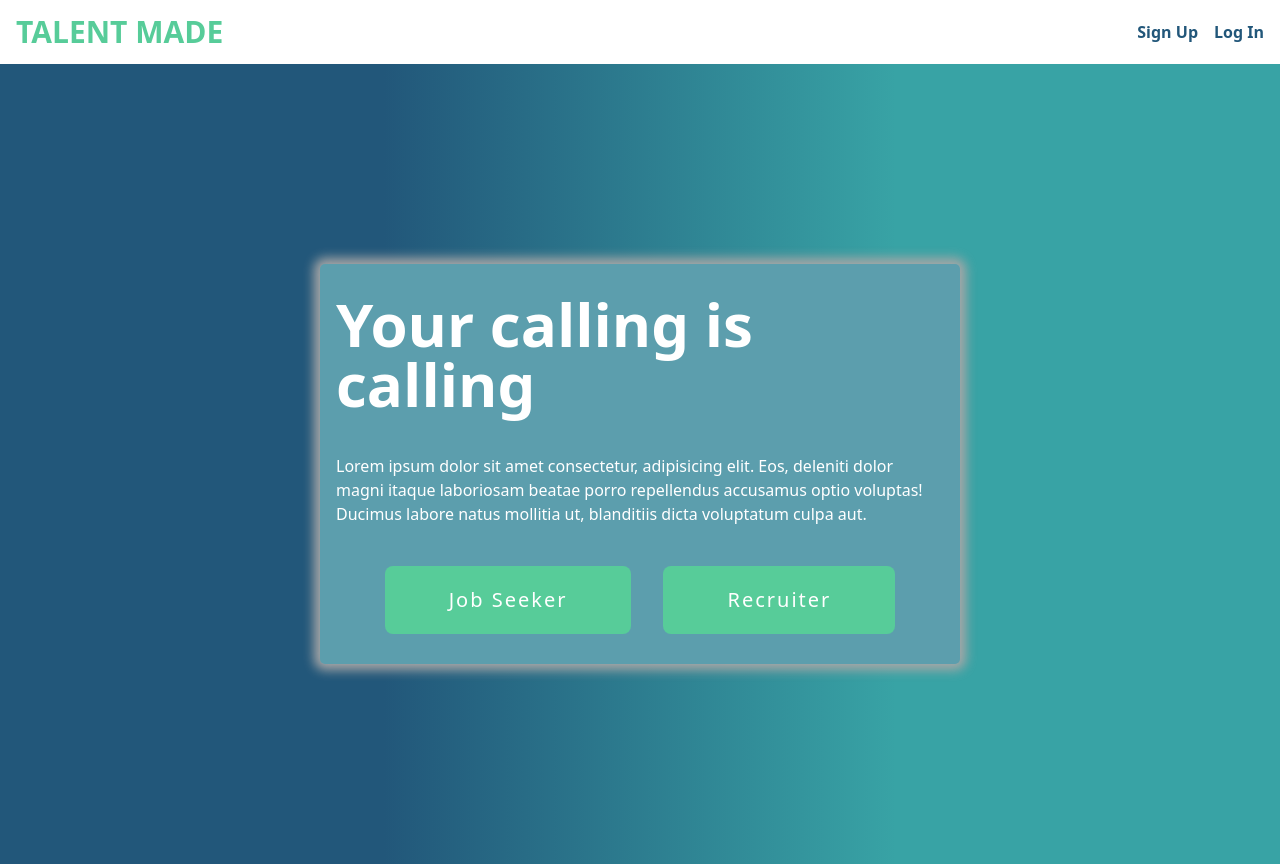
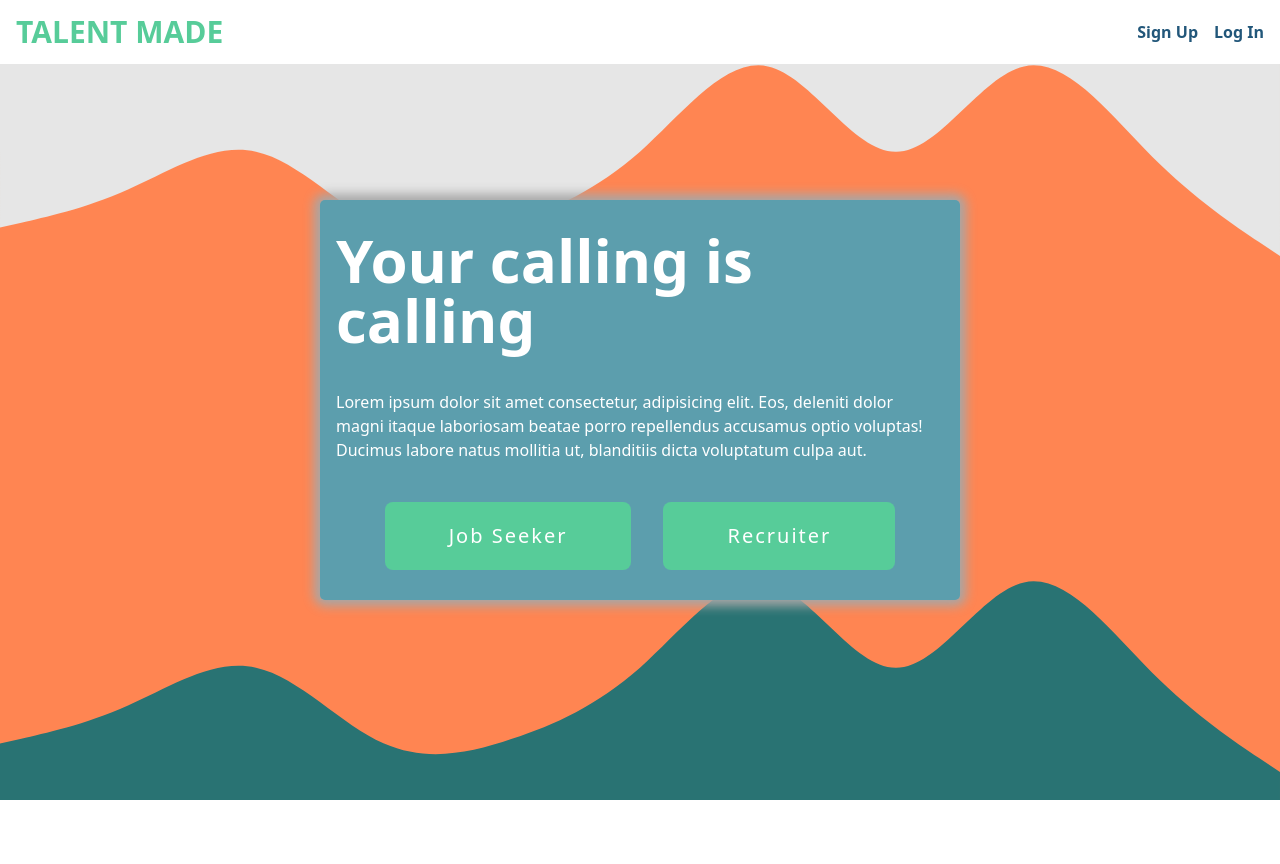
Before and after one commit to TalentMade/Talent-Made, a Next.js app: page / in a window 1280 px wide. After the commit the page ends 800 px from the top, so only its background shows below. Built offline with nearby package versions, Linux system fonts and the light colour scheme.

Commit message:
new landing page changes

```diff
--- a/components/navbar.component.tsx
+++ b/components/navbar.component.tsx
@@ -28,7 +28,7 @@ function Navbar() {
     }
 
     return (
-        <nav className='flex justify-between w-full h-16 bg-white'>
+        <nav className='flex justify-between w-full h-16 bg-white absolute top-0 z-20'>
             <div className='flex ml-4 font-bold text-3xl h-full w-1/2 text-[#57CC99] items-center'>
                 <Link href='/'>TALENT MADE</Link>
             </div>
--- a/pages/index.tsx
+++ b/pages/index.tsx
@@ -13,9 +13,43 @@ export default function Home() {
     <div className="h-screen">
       <Navbar></Navbar>
       <div className={`h-full
-      flex flex-row
-      ${landingStyle.landingbggradient}
+      flex flex-col
+
+      border-amber-300
+      bg-[#FF8552]
        text-black drop-shadow-xl`} >
+        <div className='w-full justify-start absolute -z-10'>
+          {/* <svg xmlns="http://www.w3.org/2000/svg" viewBox="0 0 1440 320"><path stroke="#ffffff" fill="#535b83" fill-opacity="1" d="M0,256L40,266.7C80,277,160,299,240,282.7C320,267,400,213,480,192C560,171,640,181,720,202.7C800,224,880,256,960,261.3C1040,267,1120,245,1200,208C1280,171,1360,117,1400,90.7L1440,64L1440,320L1400,320C1360,320,1280,320,1200,320C1120,320,1040,320,960,320C880,320,800,320,720,320C640,320,560,320,480,320C400,320,320,320,240,320C160,320,80,320,40,320L0,320Z"></path></svg> */}
+          <svg xmlns="http://www.w3.org/2000/svg" viewBox="0 0 1440 320">
+            <defs>
+              {/* <filter id="f2" x="0" y="0" width="200%" height="200%">
+                <feOffset result="offOut" in="SourceGraphic" dx="0" dy="0" />
+                <feGaussianBlur result="blurOut" in="offOut" stdDeviation="5" />
+                <feBlend in="SourceGraphic" in2="blurOut" mode="normal" />
+
+              </filter> */}
+              <filter id="dropShadow2">
+                <feGaussianBlur in="SourceAlpha" stdDeviation="10" />
+                <feOffset dx="2" dy="4" />
+                <feMerge>
+                  <feMergeNode />
+                  <feMergeNode in="SourceGraphic" />
+                </feMerge>
+              </filter>
+            </defs>
+            <path fill="#E6E6E6" fill-opacity="1" d="M0,256L24,250.7C48,245,96,235,144,213.3C192,192,240,160,288,170.7C336,181,384,235,432,256C480,277,528,267,576,250.7C624,235,672,213,720,170.7C768,128,816,64,864,74.7C912,85,960,171,1008,170.7C1056,171,1104,85,1152,74.7C1200,64,1248,128,1296,176C1344,224,1392,256,1416,272L1440,288L1440,0L1416,0C1392,0,1344,0,1296,0C1248,0,1200,0,1152,0C1104,0,1056,0,1008,0C960,0,912,0,864,0C816,0,768,0,720,0C672,0,624,0,576,0C528,0,480,0,432,0C384,0,336,0,288,0C240,0,192,0,144,0C96,0,48,0,24,0L0,0Z"></path>
+          </svg>
+        </div>
+        {/* <svg height="300" width="300" className='absolute top-[200px] left-[50px] z-10'>
+          <defs>
+            <filter id="f2" x="0" y="0" width="200%" height="200%">
+              <feOffset result="offOut" in="SourceGraphic" dx="0" dy="0" />
+              <feGaussianBlur result="blurOut" in="offOut" stdDeviation="5" />
+              <feBlend in="SourceGraphic" in2="blurOut" mode="normal" />
+            </filter>
+          </defs>
+          <circle cx="50" cy="50" r="50" fill="#fcd34d" filter="url(#f2)" />
+        </svg> */}
         <div className='h-full w-full flex items-center'>
           <motion.div
             initial={{ opacity: 0 }}
@@ -41,6 +75,25 @@ export default function Home() {
             </div>
 
           </motion.div>
+
+
+        </div>
+        <div className='w-full absolute bottom-0 -z-10'>
+          <svg xmlns="http://www.w3.org/2000/svg" viewBox="0 0 1440 320">
+            <defs>
+              <filter id="dropShadow">
+                <feGaussianBlur in="SourceAlpha" stdDeviation="10" />
+                <feOffset dx="2" dy="4" />
+                <feMerge>
+                  <feMergeNode />
+                  <feMergeNode in="SourceGraphic" />
+                </feMerge>
+              </filter>
+            </defs>
+            {/*Skyscraper*/}
+            {/* <path filter="url(#dropShadow)" fill="#353638" fill-opacity="1" d="M0,32L0,224L46.5,224L46.5,224L92.9,224L92.9,160L139.4,160L139.4,32L185.8,32L185.8,192L232.3,192L232.3,128L278.7,128L278.7,256L325.2,256L325.2,256L371.6,256L371.6,160L418.1,160L418.1,128L464.5,128L464.5,256L511,256L511,64L557.4,64L557.4,32L603.9,32L603.9,128L650.3,128L650.3,160L696.8,160L696.8,320L743.2,320L743.2,160L789.7,160L789.7,160L836.1,160L836.1,256L882.6,256L882.6,256L929,256L929,224L975.5,224L975.5,32L1021.9,32L1021.9,288L1068.4,288L1068.4,192L1114.8,192L1114.8,96L1161.3,96L1161.3,256L1207.7,256L1207.7,192L1254.2,192L1254.2,224L1300.6,224L1300.6,256L1347.1,256L1347.1,128L1393.5,128L1393.5,32L1440,32L1440,320L1393.5,320L1393.5,320L1347.1,320L1347.1,320L1300.6,320L1300.6,320L1254.2,320L1254.2,320L1207.7,320L1207.7,320L1161.3,320L1161.3,320L1114.8,320L1114.8,320L1068.4,320L1068.4,320L1021.9,320L1021.9,320L975.5,320L975.5,320L929,320L929,320L882.6,320L882.6,320L836.1,320L836.1,320L789.7,320L789.7,320L743.2,320L743.2,320L696.8,320L696.8,320L650.3,320L650.3,320L603.9,320L603.9,320L557.4,320L557.4,320L511,320L511,320L464.5,320L464.5,320L418.1,320L418.1,320L371.6,320L371.6,320L325.2,320L325.2,320L278.7,320L278.7,320L232.3,320L232.3,320L185.8,320L185.8,320L139.4,320L139.4,320L92.9,320L92.9,320L46.5,320L46.5,320L0,320L0,320Z"></path> */}
+            <path fill="#297373" fill-opacity="1" d="M0,256L24,250.7C48,245,96,235,144,213.3C192,192,240,160,288,170.7C336,181,384,235,432,256C480,277,528,267,576,250.7C624,235,672,213,720,170.7C768,128,816,64,864,74.7C912,85,960,171,1008,170.7C1056,171,1104,85,1152,74.7C1200,64,1248,128,1296,176C1344,224,1392,256,1416,272L1440,288L1440,320L1416,320C1392,320,1344,320,1296,320C1248,320,1200,320,1152,320C1104,320,1056,320,1008,320C960,320,912,320,864,320C816,320,768,320,720,320C672,320,624,320,576,320C528,320,480,320,432,320C384,320,336,320,288,320C240,320,192,320,144,320C96,320,48,320,24,320L0,320Z"></path>
+          </svg>
         </div>
         {/* <div className='w-1/2 h-full flex items-center justify-center'>
           <motion.div
```
